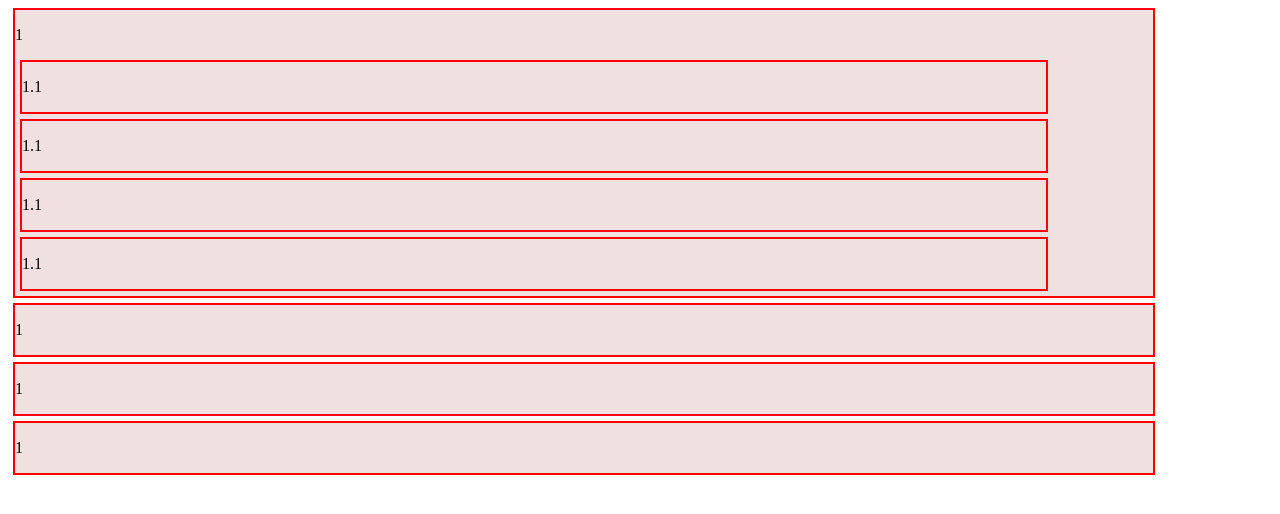
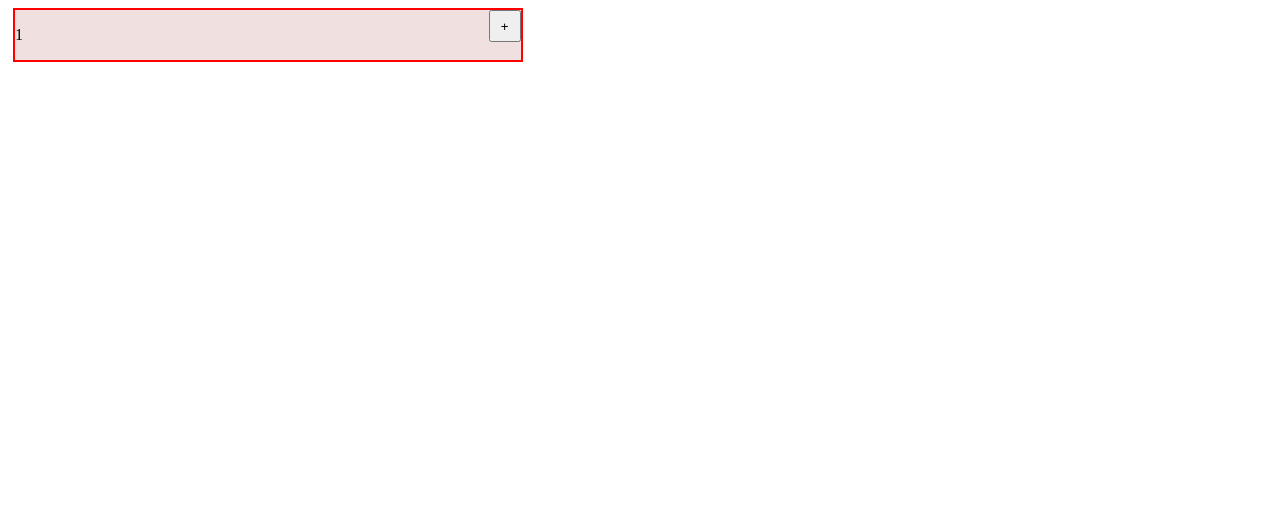
Before and after one commit to dminoru13/Fichario-mas-melhor, a React (Vite) app: page / in a window 1280 px wide. Shown: the top 514 px of the page. Built offline with nearby package versions, Linux system fonts and the light colour scheme.

Commit message:
to tentando fazer adicionar novos modulos

```diff
--- a/src/App.tsx
+++ b/src/App.tsx
@@ -3,13 +3,16 @@ import reactLogo from './assets/react.svg'
 import viteLogo from '/vite.svg'
 import './App.css'
 import Ficha from './Paginas/ficha/Ficha'
+import { ProvedorModulos } from './contexto/contexto'
 
 function App() {
   const [count, setCount] = useState(0)
 
   return (
     <>
+    <ProvedorModulos>
       <Ficha/>
+    </ProvedorModulos>
     </>
   )
 }
--- a/src/Paginas/ficha/Ficha.css
+++ b/src/Paginas/ficha/Ficha.css
@@ -2,6 +2,17 @@
     border: 2px red solid;
     background-color: rgb(241, 224, 224);
     margin: 5px;
-    width: 90%;
+    width: 40%;
     min-height: 3vw;
 }
+
+.cabecario{
+    display: flex;
+    flex-direction: row;
+}
+
+.botaoAdd{
+   margin-left: auto;
+   width: 2.5vw;
+   height: 2.5vw;
+}
--- a/src/Paginas/ficha/Ficha.tsx
+++ b/src/Paginas/ficha/Ficha.tsx
@@ -1,51 +1,23 @@
   import { useState } from 'react'
   import './Ficha.css'
   import Modulo from '../modulo/Modulo';
-
-
-  export type TipoModulo = {
-    id: string;
-    conteudo: string;
-    numero: number;
-    ModuloFilho: TipoModulo[];
-  };
-
-  export interface RepetidorModulos {
-    modulos: TipoModulo[];
-  }
-
+  import type {TipoModulo} from "../../contexto/contexto"
 
 
   function Ficha() {
 
      const [modulos, setModulos] = useState<TipoModulo[]>([
-          {id: '1', conteudo: 'aaaa', numero: 1, ModuloFilho: [
-              {id: '1.1', conteudo: 'aaaa', numero: 1, ModuloFilho: []},
-              {id: '1.1', conteudo: 'aaaa', numero: 1, ModuloFilho: []},
-              {id: '1.1', conteudo: 'aaaa', numero: 1, ModuloFilho: []},
-              {id: '1.1', conteudo: 'aaaa', numero: 1, ModuloFilho: []}]},
-          {id: '1', conteudo: 'aaaa', numero: 1, ModuloFilho: []},
-          {id: '1', conteudo: 'aaaa', numero: 1, ModuloFilho: []},
-          {id: '1', conteudo: 'aaaa', numero: 1, ModuloFilho: []}
-        ])
-
-
-
-
+          {id: '1', ModuloFilho: []}]
+        )
 
     return (
        <div className='conteiner'>
-
-        {modulos.map((Carlos) =>
-          <Modulo id = {Carlos.id} conteudo = {Carlos.conteudo} numero = {Carlos.numero} ModuloFilho = {Carlos.ModuloFilho} />
-        )}
-
+          {modulos.map((Carlos) =>
+            <Modulo id = {Carlos.id} ModuloFilho = {Carlos.ModuloFilho} />
+          )}
       </div>
 
-    )
-
-
-  }
+    )}
 
 
 
--- a/src/Paginas/modulo/Modulo.tsx
+++ b/src/Paginas/modulo/Modulo.tsx
@@ -1,19 +1,24 @@
     import { useState } from 'react'
-    import type {TipoModulo, RepetidorModulos} from "../ficha/Ficha"
+    import type {TipoModulo} from "../../contexto/contexto"
 
 
-  function Modulo({ id, conteudo, numero, ModuloFilho}: TipoModulo) {
+  function Modulo({ id, ModuloFilho}: TipoModulo) {
 
     return(
       <div className='modulo'>
-        <p>
-          {id}
-        </p>
+        <div className='cabecario'>
+                <p>
+                  {id}
+                </p>
 
-        {ModuloFilho.map((Carlos) =>
-          <Modulo id = {Carlos.id} conteudo = {Carlos.conteudo} numero = {Carlos.numero} ModuloFilho = {Carlos.ModuloFilho} />
+              <button className='botaoAdd'> + </button>
+        </div>
+
+        <div className='filhos'>
+          {ModuloFilho.map((Carlos) =>
+          <Modulo id = {Carlos.id} ModuloFilho = {Carlos.ModuloFilho} />
         )}
-
+        </div>
       </div>
     )
 
--- /dev/null
+++ b/src/contexto/contexto.tsx
@@ -0,0 +1,56 @@
+  import { createContext, useContext, useState } from "react";
+
+
+  export type TipoModulo = {
+    id: string;
+    ModuloFilho: TipoModulo[];
+  };
+
+
+
+type ModulosContextType = {
+  modulos: TipoModulo[];
+  adicionarModulo: (id: string, novoModulo: TipoModulo) => void;
+};
+
+
+
+
+
+  const ContextoModulos = createContext<ModulosContextType | null>(null)
+
+
+  export function ProvedorModulos({children}) {
+    const [modulos, setModulos] = useState<TipoModulo[]>([
+        {id: '1', ModuloFilho: []}]
+    )
+
+    function adicionarModulo(id, novoModulo) {
+        setModulos((prev) =>
+            prev.map((item) =>
+            item.id === id
+                ? {... item, ModuloFilho: [...item.ModuloFilho, novoModulo] }
+                : item
+            )
+        );
+
+
+    }
+
+    return(
+        <ContextoModulos.Provider value={{modulos, adicionarModulo}}>
+            {children}
+        </ContextoModulos.Provider>
+        );
+  }
+
+
+export function useModulo() {
+  const contexto = useContext(ContextoModulos);
+
+  if (!contexto) {
+    throw new Error("useModulo deve ser usado dentro de ProvedorModulos");
+  }
+
+  return contexto;
+}
```
